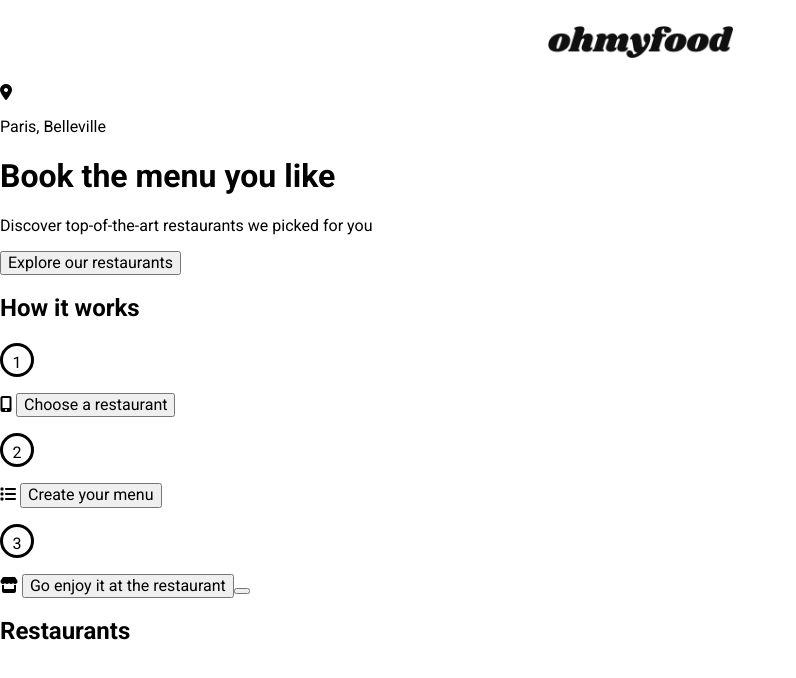
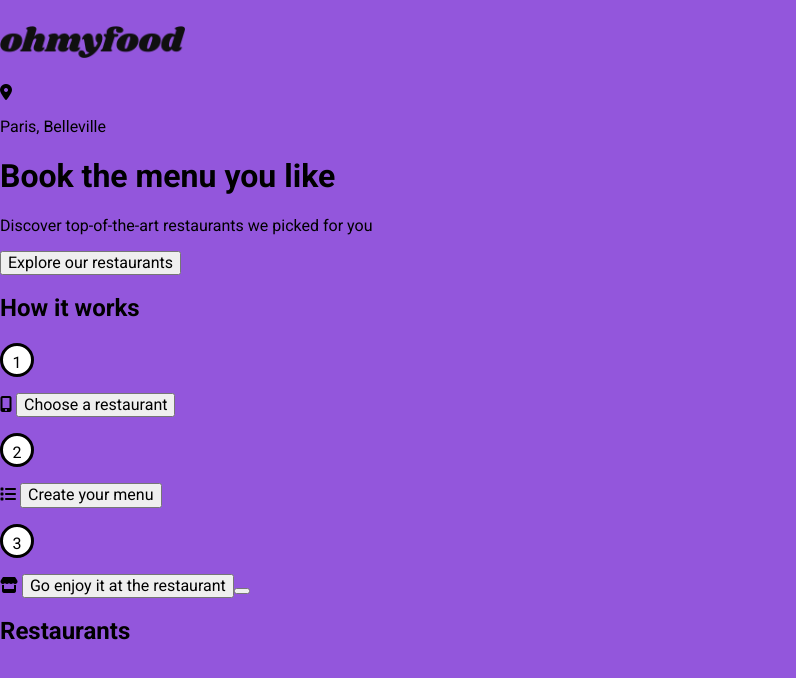
Before and after one commit to WalkTheRosePath/OpenClassrooms-Project3, a website: page index.html in a window 1280 px wide. Shown: the whole page, without its empty margins (0-796 px from the left). Drawn offline with Linux system fonts and the light colour scheme; a web font is replaced by a local one.

Commit message:
organized sass files and folders

```diff
--- a/sass/base/_page.scss
+++ b/sass/base/_page.scss
@@ -1,16 +1,7 @@
+// Properties common to all pages
+
 body {
     margin: 0;
     padding: 0;
     font-family: 'Roboto', sans-serif;
 }
-
-.circle {
-    border-radius: 50%;
-    width: 34px;
-    height: 34px;
-    padding: 8px;
-    background: #fff;
-    border: 3px solid #000;
-    color: #000;
-    text-align: center;
-}
--- a/sass/main.scss
+++ b/sass/main.scss
@@ -1,4 +1,8 @@
+@import "./utils/variables";
+@import "./utils/mixins";
+
 @import "./base/normalize";
 @import "./base/box-sizing";
 @import "./base/page";
+
 @import "./pages/home";
--- a/sass/pages/_home.scss
+++ b/sass/pages/_home.scss
@@ -1,9 +1,31 @@
+// Properties for the home page
+
 header {
     display: flex;
     justify-content: center;
+    @include desktop-only {
+        justify-content: flex-start;
+    }
 
     img {
         width: 185px;
         padding: 26px 0;
     }
 }
+
+body {
+    @include desktop-only {
+        background-color: $primary-color;
+    }
+}
+
+.circle {
+    border-radius: 50%;
+    width: 34px;
+    height: 34px;
+    padding: 8px;
+    background: #fff;
+    border: 3px solid #000;
+    color: #000;
+    text-align: center;
+}
--- /dev/null
+++ b/sass/utils/_mixins.scss
@@ -0,0 +1,5 @@
+@mixin desktop-only {
+    @media screen and (min-width: 968px) {
+        @content;
+    }
+}
--- /dev/null
+++ b/sass/utils/_variables.scss
@@ -0,0 +1 @@
+$primary-color: #9356dc;
```
Also changed, not shown: css/style.css, 1 other file.
